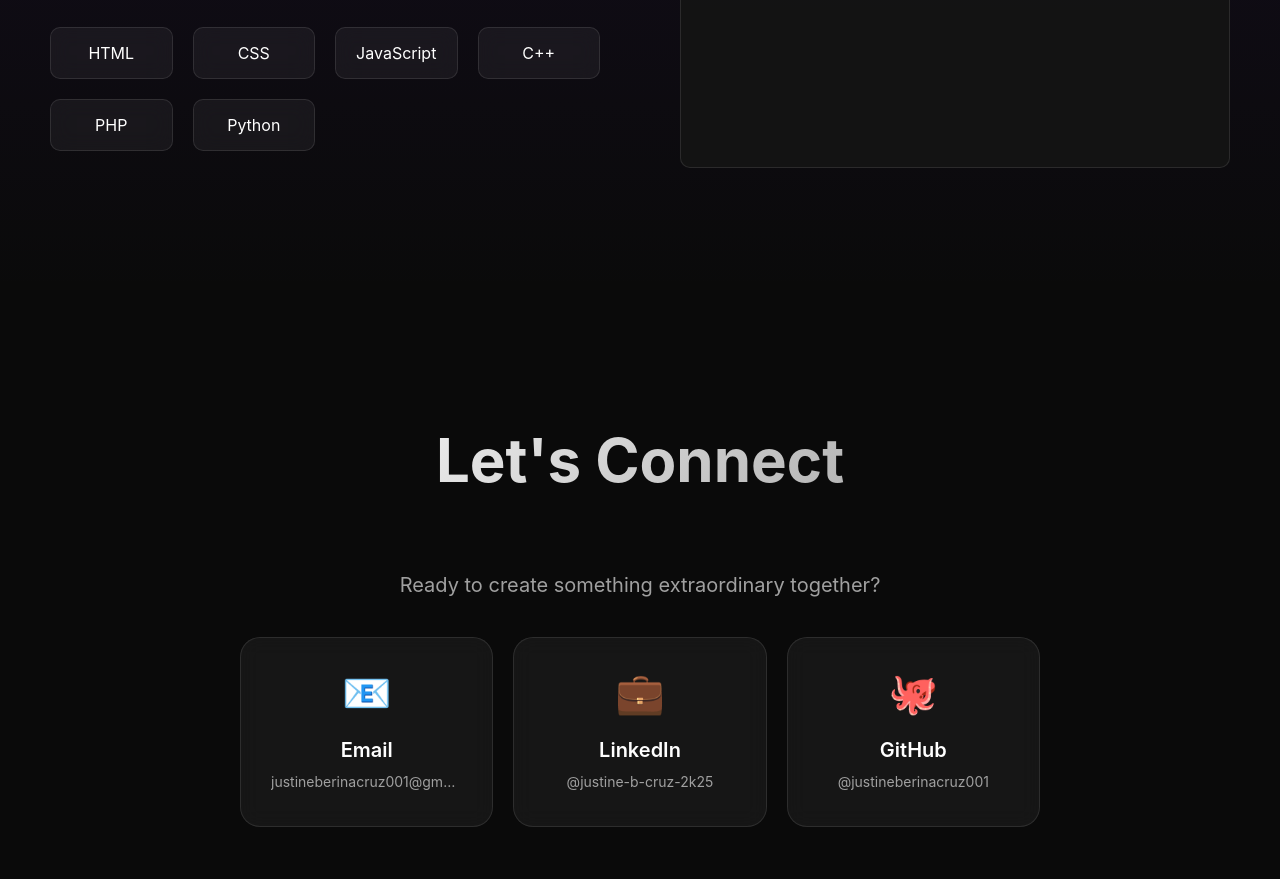
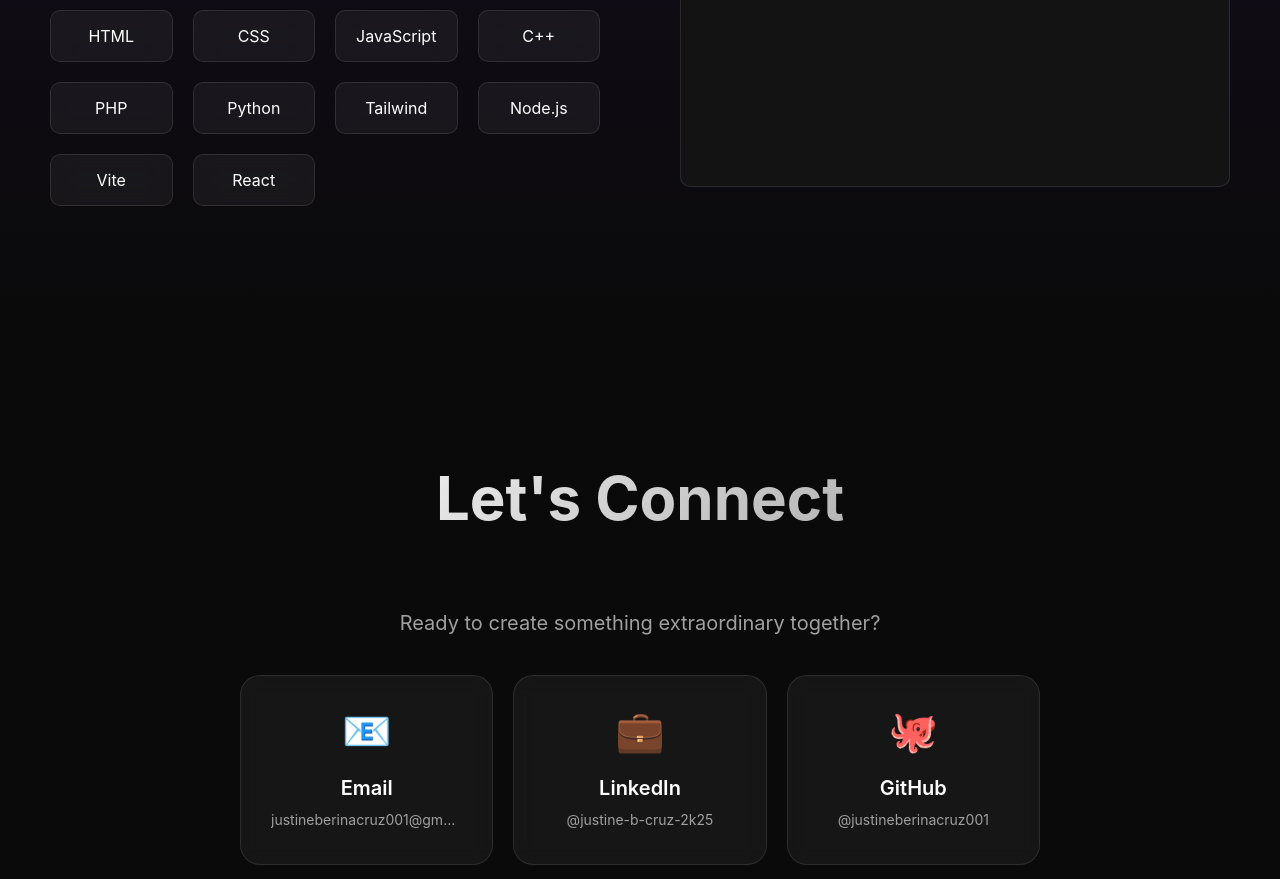
Before and after one commit to justineberinacruz001/Portfolio, a plain HTML site: page index.html in a window 1280 px wide. Shown: the part 2158-3037 px from the top of the page. Drawn offline with Linux system fonts and the light colour scheme.

Commit message:
updated skills

```diff
--- a/index.html
+++ b/index.html
@@ -114,6 +114,10 @@
                     <div class="skill-item">C++</div>
                     <div class="skill-item">PHP</div>
                     <div class="skill-item">Python</div>
+                    <div class="skill-item">Tailwind</div>
+                    <div class="skill-item">Node.js</div>
+                    <div class="skill-item">Vite</div>
+                    <div class="skill-item">React</div>
                 </div>
             </div>
             <div class="about-visual">
```
